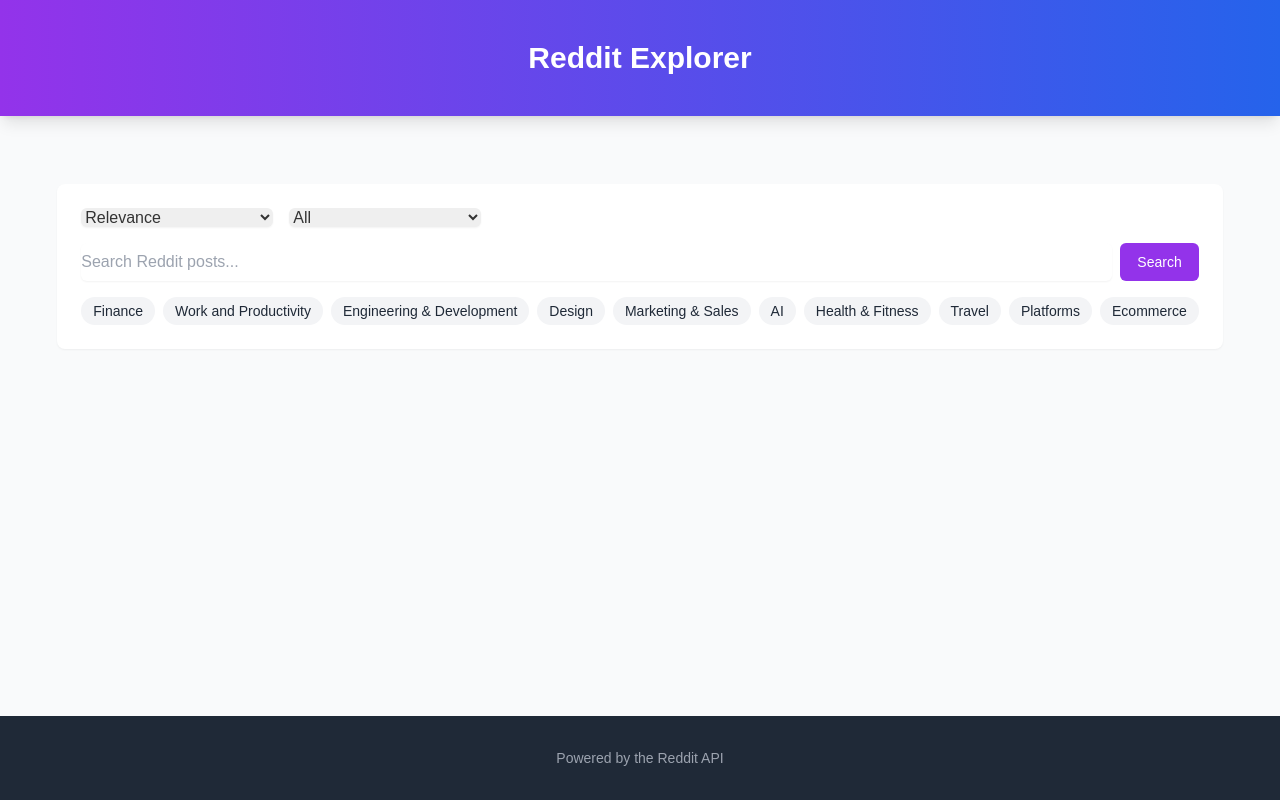
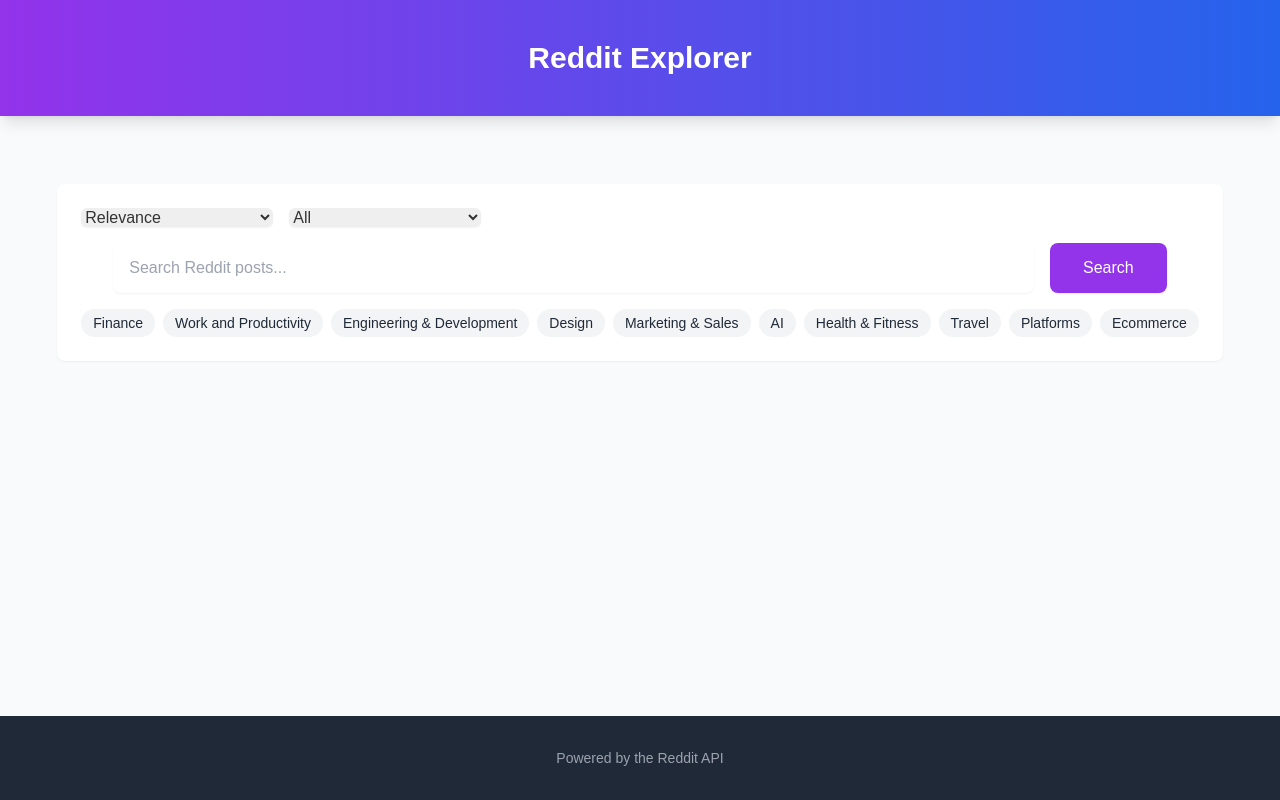
Before and after one commit to katrinavassell/redditapp, a React (Create React App) app: page / in a window 1280 px wide. Built offline with nearby package versions, Linux system fonts and the light colour scheme.

Commit message:
Assistant checkpoint: Update search input spacing and styling
Assistant generated file changes:
- src/App.js: Add left padding to search container

---

User prompt:

Make it look like the spaced option

```diff
--- a/src/App.js
+++ b/src/App.js
@@ -87,18 +87,18 @@
                 </select>
               </div>
 
-              <div className="flex space-x-2">
+              <div className="flex space-x-4 px-8">
                 <input
                   type="text"
                   placeholder="Search Reddit posts..."
                   value={searchTerm}
                   onChange={(e) => setSearchTerm(e.target.value)}
-                  className="block w-full rounded-md border-gray-300 shadow-sm focus:border-purple-500 focus:ring-purple-500"
+                  className="block w-full rounded-lg border-gray-300 shadow-sm focus:border-purple-500 focus:ring-purple-500 py-3 px-4"
                   onKeyPress={(e) => e.key === 'Enter' && handleSearch()}
                 />
                 <button
                   onClick={handleSearch}
-                  className="inline-flex items-center px-4 py-2 border border-transparent text-sm font-medium rounded-md text-white bg-purple-600 hover:bg-purple-700 focus:outline-none focus:ring-2 focus:ring-offset-2 focus:ring-purple-500"
+                  className="inline-flex items-center px-8 py-3 border border-transparent text-base font-medium rounded-lg text-white bg-purple-600 hover:bg-purple-700 focus:outline-none focus:ring-2 focus:ring-offset-2 focus:ring-purple-500 shadow-sm"
                 >
                   Search
                 </button>
```
